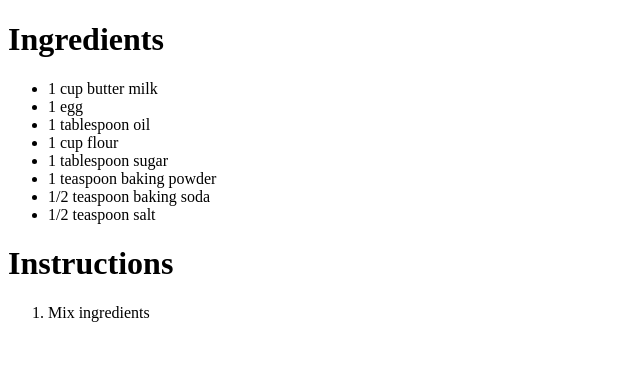
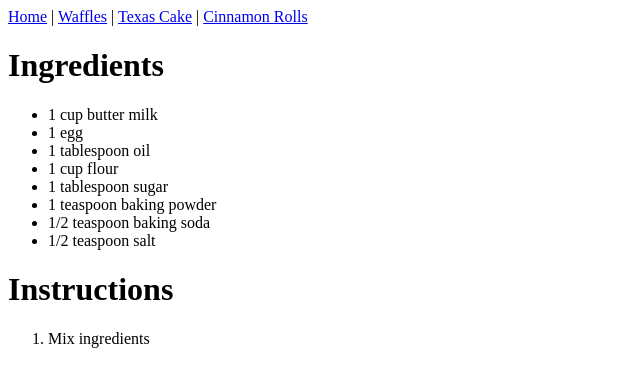
Before and after one commit to nathan-kelsey/cautious-potato, a plain HTML site: page recipes/waffles.html in a window 1280 px wide. Shown: the whole page, without its empty margins (0-640 px from the left). Drawn offline with Linux system fonts and the light colour scheme.

Commit message:
Update waffles.html

```diff
--- a/recipes/waffles.html
+++ b/recipes/waffles.html
@@ -2,6 +2,7 @@
 <html>
 <title>Recipe Site</title>
 <body>
+    <a href="/index.html">Home</a> | <a href="/recipes/waffles.html">Waffles</a> | <a href="/recipes/texas_cake.html">Texas Cake</a> | <a href="/recipes/cinnamon_rolls">Cinnamon Rolls</a>
     <h1>Ingredients</h1>
     <p>
       <ul>
```
